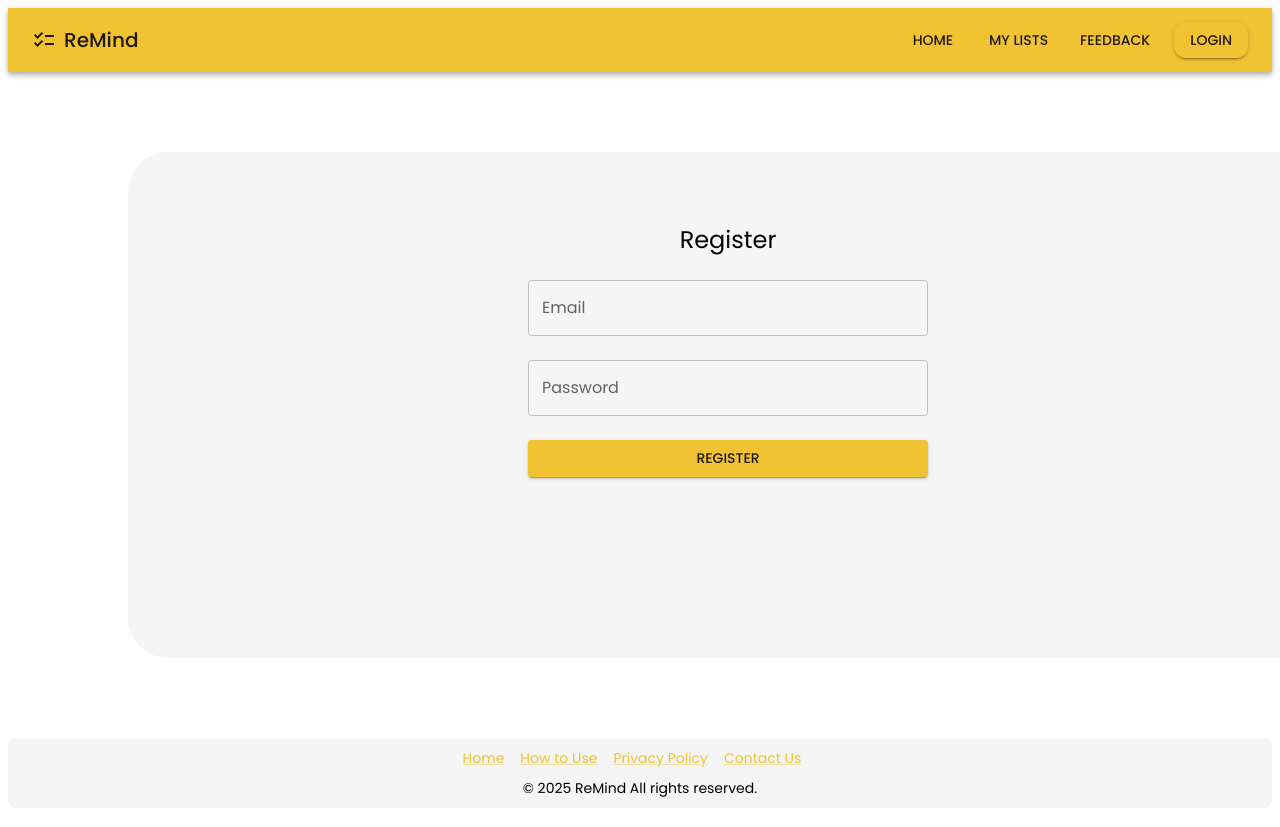
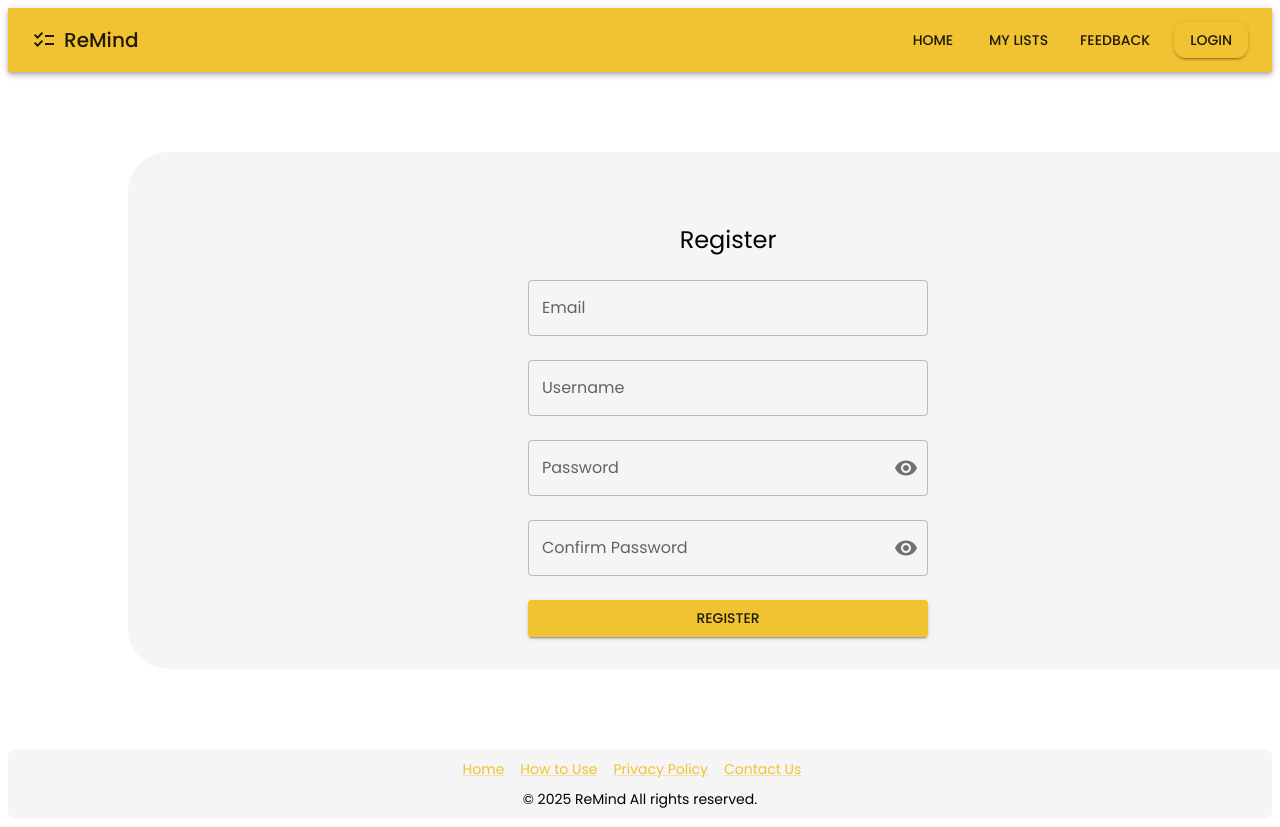
Before and after one commit to 1gozde1/Forget-App, a React (Create React App) app: page /register in a window 1280 px wide. Shown: the top 827 px of the page. Built offline with nearby package versions, Linux system fonts and the light colour scheme; no server answers.

Commit message:
Enhance LoginPage validation and update Navbar to display username

```diff
--- a/package.json
+++ b/package.json
@@ -6,6 +6,7 @@
     "@emotion/react": "^11.14.0",
     "@emotion/styled": "^11.14.0",
     "@fontsource/roboto": "^5.1.1",
+    "@hookform/resolvers": "^4.1.3",
     "@mui/icons-material": "^6.4.7",
     "@mui/material": "^6.4.4",
     "@reduxjs/toolkit": "^2.5.1",
@@ -14,11 +15,13 @@
     "firebase": "^11.4.0",
     "react": "^19.0.0",
     "react-dom": "^19.0.0",
+    "react-hook-form": "^7.54.2",
     "react-redux": "^9.2.0",
     "react-router-dom": "^6.29.0",
     "react-scripts": "5.0.1",
     "redux": "^5.0.1",
-    "web-vitals": "^4.2.4"
+    "web-vitals": "^4.2.4",
+    "yup": "^1.6.1"
   },
   "scripts": {
     "start": "react-scripts start",
--- a/src/components/Navbar.tsx
+++ b/src/components/Navbar.tsx
@@ -11,6 +11,7 @@ const Navbar = () => {
   const isAuthenticated = useSelector(
     (state: RootState) => state.user.isAuthenticated
   );
+  const username = useSelector((state: RootState) => state.user.user?.username);
   const dispatch = useDispatch();
   const navigate = useNavigate();
 
@@ -33,6 +34,7 @@ const Navbar = () => {
   return (
     <AppBar position="static">
       <Toolbar>
+        {/* Sol taraf */}
         <Box display="flex" alignItems="center" sx={{ flexGrow: 1 }}>
           <ChecklistIcon sx={{ mr: 1 }} />
           <Typography
@@ -44,6 +46,23 @@ const Navbar = () => {
           </Typography>
         </Box>
 
+        {/* Sol tarafa yerleştirilen Welcome, username */}
+        {isAuthenticated && (
+          <Box display="flex" alignItems="center" sx={{ ml: 5 }}>
+            <Typography
+              variant="body2" // Yazı boyutunu küçültmek için body2 kullanabiliriz
+              sx={{
+                mr: 2,
+                fontSize: "14px",  // Yazı boyutunu daha küçük yapmak
+                whiteSpace: "nowrap", // Tek satıra indirmek için
+              }}
+            >
+              Welcome {username || "User"}
+            </Typography>
+          </Box>
+        )}
+
+        {/* Sağ taraf */}
         <Box display="flex" justifyContent="flex-end" width="100%" gap={2}>
           <Button color="inherit" onClick={handleHomeClick}>
             Home
@@ -55,7 +74,13 @@ const Navbar = () => {
             Feedback
           </Button>
 
-          {!isAuthenticated ? (
+          {isAuthenticated ? (
+            <>
+              <Button color="inherit" onClick={handleLogout}>
+                Logout
+              </Button>
+            </>
+          ) : (
             <Button
               color="primary"
               variant="contained"
@@ -65,10 +90,6 @@ const Navbar = () => {
             >
               Login
             </Button>
-          ) : (
-            <Button color="inherit" onClick={handleLogout}>
-              Logout
-            </Button>
           )}
         </Box>
       </Toolbar>
--- a/src/components/pages/LoginPage.tsx
+++ b/src/components/pages/LoginPage.tsx
@@ -30,9 +30,32 @@ const LoginPage = () => {
     }
   }, [navigate]);
 
+  const validateForm = () => {
+    if (!email || !password) {
+      setError("All fields are required.");
+      return false;
+    }
+    if (!/^[^\s@]+@[^\s@]+\.[^\s@]+$/.test(email)) {
+      setError("Invalid email format.");
+      return false;
+    }
+    if (password.length < 8) {
+      setError("Password must be at least 8 characters long.");
+      return false;
+    }
+    if (!/(?=.*[A-Za-z])(?=.*\d)/.test(password)) {
+      setError("Password must contain at least one letter and one number.");
+      return false;
+    }
+    return true;
+  };
+
+
   const handleLogin = async (e: React.FormEvent) => {
     e.preventDefault();
     setError(null);
+
+    if (!validateForm()) return;
 
     try {
       await signInWithEmailAndPassword(auth, email, password);
--- a/src/components/pages/RegisterPage.tsx
+++ b/src/components/pages/RegisterPage.tsx
@@ -2,28 +2,91 @@ import React, { useState, useEffect } from "react";
 import { useNavigate } from "react-router-dom";
 import { createUserWithEmailAndPassword } from "firebase/auth";
 import { auth } from "../../firebase/firebaseConfig";
-import { Box, TextField, Button, Typography } from "@mui/material";
+import {
+  Box,
+  TextField,
+  Button,
+  Typography,
+  IconButton,
+  InputAdornment,
+} from "@mui/material";
+import { Visibility, VisibilityOff } from "@mui/icons-material";
+import { useDispatch } from "react-redux";
+import { register } from "../../redux/userSlice";
 
 const RegisterPage = () => {
   const [email, setEmail] = useState("");
+  const [username, setUsername] = useState("");
   const [password, setPassword] = useState("");
+  const [confirmPassword, setConfirmPassword] = useState("");
   const [error, setError] = useState<string | null>(null);
+  const [passwordError, setPasswordError] = useState<string | null>(null);
+  const [confirmPasswordError, setConfirmPasswordError] = useState<
+    string | null
+  >(null);
+  const [showPassword, setShowPassword] = useState(false);
+  const [showConfirmPassword, setShowConfirmPassword] = useState(false);
+  const [isRegistered, setIsRegistered] = useState(false);  // Kayıt durumu için state
   const navigate = useNavigate();
+  const dispatch = useDispatch();
 
   useEffect(() => {
     const user = auth.currentUser;
     if (user) {
-      navigate("/");
+      navigate("/home");
     }
   }, [navigate]);
+
+  const validateForm = () => {
+    setPasswordError(null);
+    setConfirmPasswordError(null);
+
+    if (!email || !username || !password || !confirmPassword) {
+      setError("All fields are required.");
+      return false;
+    }
+    if (!/^[^\s@]+@[^\s@]+\.[^\s@]+$/.test(email)) {
+      setError("Invalid email format.");
+      return false;
+    }
+    if (password.length < 8) {
+      setPasswordError("Password must be at least 8 characters long.");
+      return false;
+    }
+    if (!/(?=.*[A-Za-z])(?=.*\d)/.test(password)) {
+      setPasswordError(
+        "Password must contain at least one letter and one number."
+      );
+      return false;
+    }
+    if (!/(?=.*[a-z])(?=.*[A-Z])/.test(password)) {
+      setPasswordError(
+        "Password must contain at least one uppercase and one lowercase letter."
+      );
+      return false;
+    }
+    if (!/[!@#$%^&*(),.?":{}|<>]/.test(password)) {
+      setPasswordError("Password must contain at least one special character.");
+      return false;
+    }
+    if (password !== confirmPassword) {
+      setConfirmPasswordError("Passwords do not match.");
+      return false;
+    }
+    return true;
+  };
 
   const handleRegister = async (e: React.FormEvent) => {
     e.preventDefault();
     setError(null);
 
+    if (!validateForm()) return;
+
     try {
       await createUserWithEmailAndPassword(auth, email, password);
-      navigate("/");
+
+      dispatch(register({ username }));
+      setIsRegistered(true);  // Kayıt başarılı olduğunda "Let's Start" butonunu göster
     } catch (err: any) {
       setError(err.message);
     }
@@ -42,17 +105,68 @@ const RegisterPage = () => {
           margin="normal"
           value={email}
           onChange={(e) => setEmail(e.target.value)}
+          helperText={error && !email ? error : ""}
+          error={!!error && !email}
+        />
+        <TextField
+          fullWidth
+          label="Username"
+          variant="outlined"
+          margin="normal"
+          value={username}
+          onChange={(e) => setUsername(e.target.value)}
+          helperText={error && !username ? "Username is required." : ""}
+          error={!!error && !username}
         />
         <TextField
           fullWidth
           label="Password"
-          type="password"
+          type={showPassword ? "text" : "password"}
           variant="outlined"
           margin="normal"
           value={password}
           onChange={(e) => setPassword(e.target.value)}
+          helperText={passwordError}
+          error={!!passwordError}
+          InputProps={{
+            endAdornment: (
+              <InputAdornment position="end">
+                <IconButton
+                  onClick={() => setShowPassword(!showPassword)}
+                  edge="end"
+                >
+                  {showPassword ? <VisibilityOff /> : <Visibility />}
+                </IconButton>
+              </InputAdornment>
+            ),
+          }}
         />
-        {error && <Typography color="error">{error}</Typography>}
+        <TextField
+          fullWidth
+          label="Confirm Password"
+          type={showConfirmPassword ? "text" : "password"}
+          variant="outlined"
+          margin="normal"
+          value={confirmPassword}
+          onChange={(e) => setConfirmPassword(e.target.value)}
+          helperText={confirmPasswordError}
+          error={!!confirmPasswordError}
+          InputProps={{
+            endAdornment: (
+              <InputAdornment position="end">
+                <IconButton
+                  onClick={() => setShowConfirmPassword(!showConfirmPassword)}
+                  edge="end"
+                >
+                  {showConfirmPassword ? <VisibilityOff /> : <Visibility />}
+                </IconButton>
+              </InputAdornment>
+            ),
+          }}
+        />
+        {error && !password && !confirmPassword && (
+          <Typography color="error">{error}</Typography>
+        )}
 
         <Button
           type="submit"
@@ -63,6 +177,19 @@ const RegisterPage = () => {
         >
           Register
         </Button>
+
+        {/* "Let's Start" butonu, yalnızca kayıt sonrası görünür */}
+        {isRegistered && (
+          <Button
+            variant="contained"
+            color="primary"
+            fullWidth
+            sx={{ mt: 2 }}
+            onClick={() => navigate("/lists")}
+          >
+            Let's Start
+          </Button>
+        )}
       </form>
     </Box>
   );
```
Also changed, not shown: 2 other files (tests, documents, lock files or other folders).
